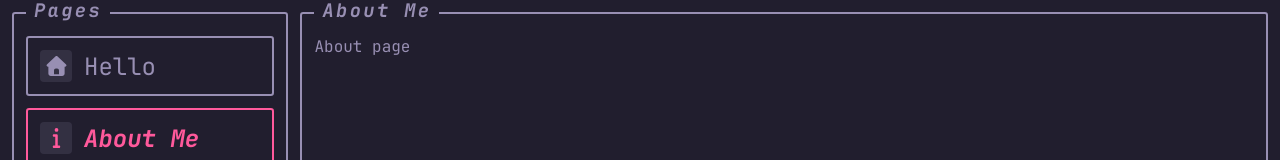
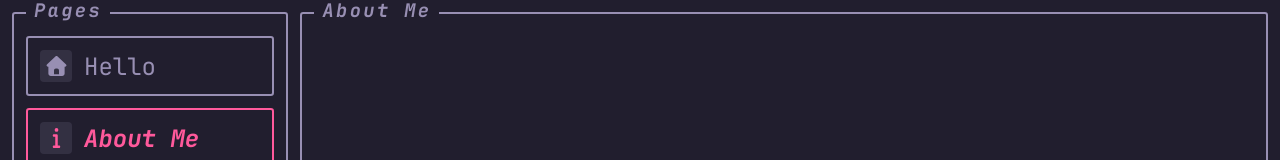
Before and after one commit to harveybalaam/personal-website, a React (Vite) app: page /about in a window 1280 px wide. Shown: the top 160 px of the page. Built offline with nearby package versions, Linux system fonts and the light colour scheme.

Commit message:
feat: create about page skeleton

```diff
--- /dev/null
+++ b/src/pages/About/index.tsx
@@ -0,0 +1,3 @@
+export default function About() {
+  return <></>;
+}
--- a/src/routes/about.tsx
+++ b/src/routes/about.tsx
@@ -1,10 +1,6 @@
 import { createFileRoute } from "@tanstack/react-router";
+import About from "../pages/About";
 
 export const Route = createFileRoute("/about")({
   component: About,
 });
-
-// eslint-disable-next-line react-refresh/only-export-components
-function About() {
-  return <div>About page</div>;
-}
```
